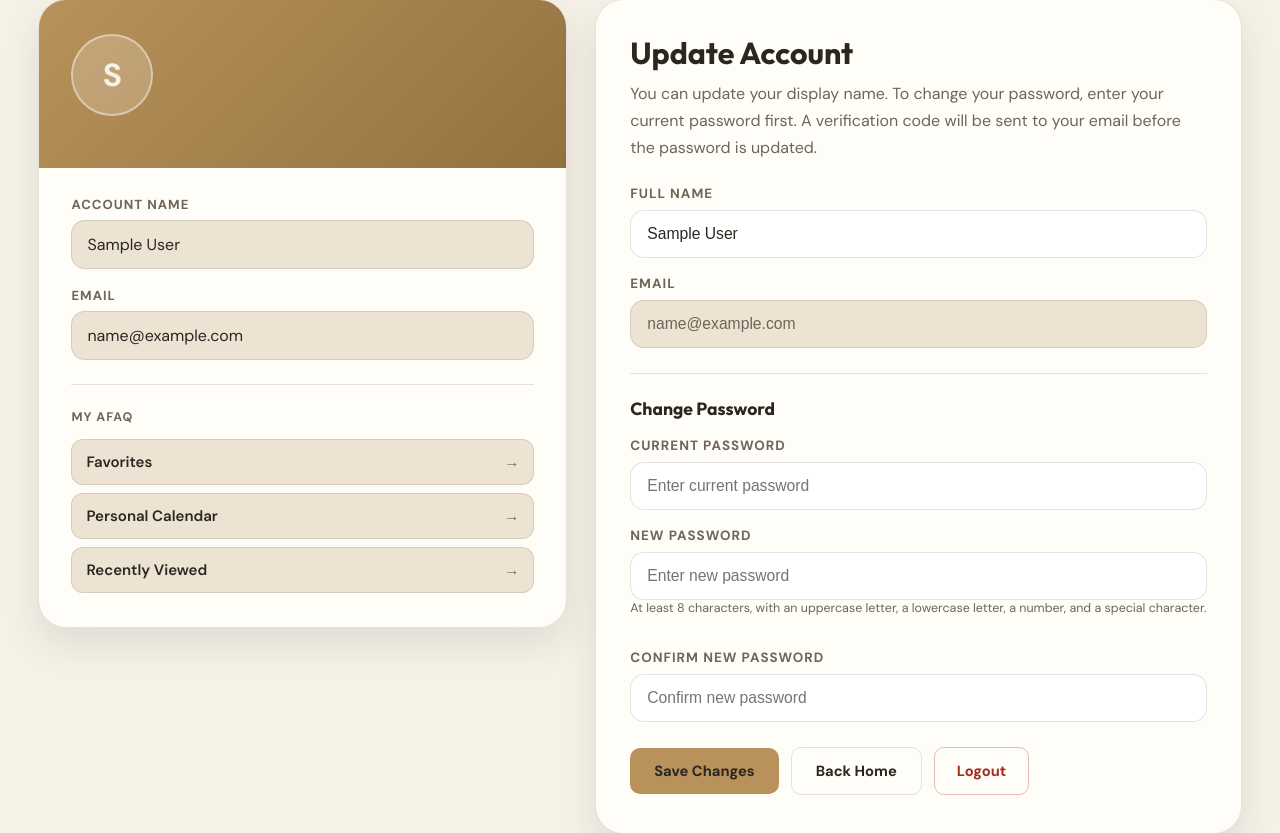
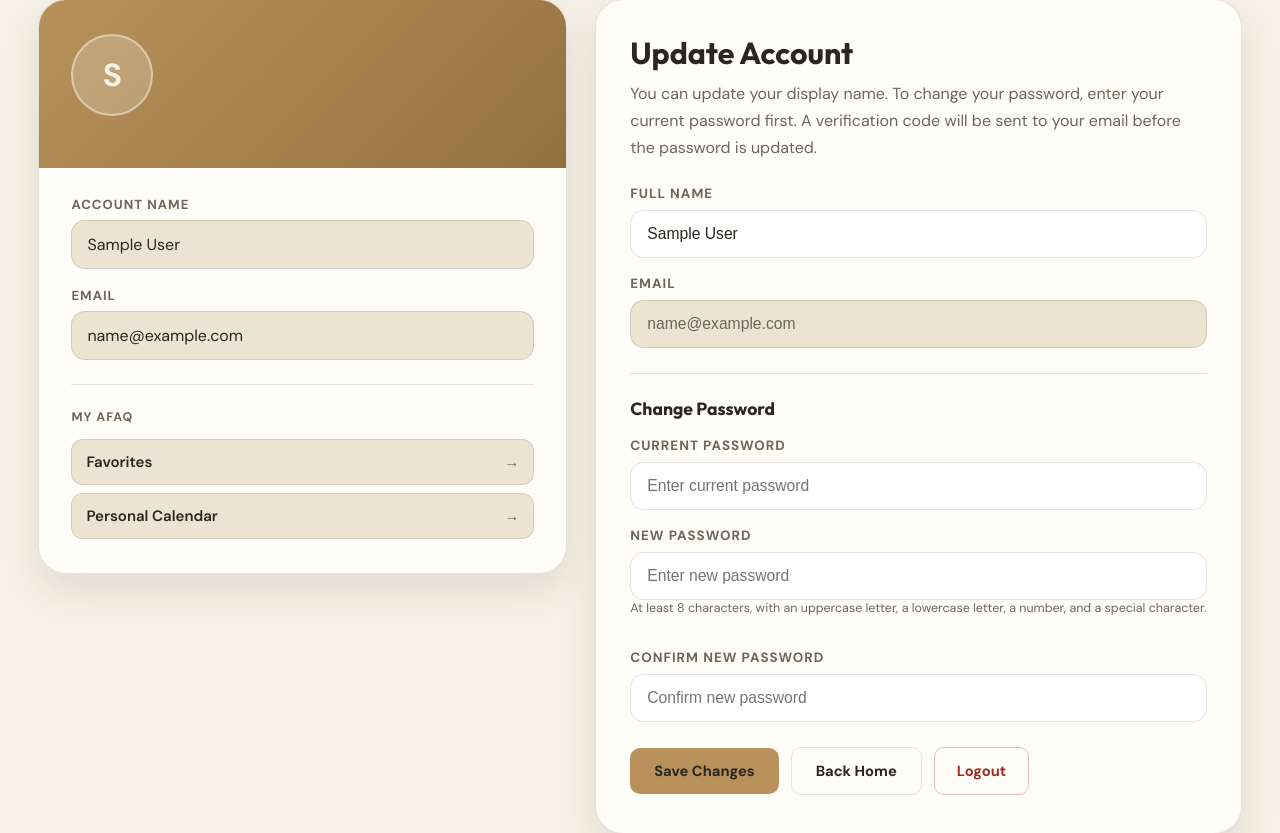
Before and after one commit to Rawasi44/2026-GP2-Group15, a Flask app: page /user/profile in a window 1280 px wide. Shown: the part 438-1271 px from the top of the page. Run offline with Flask 3, Linux system fonts and the light colour scheme; the visitor is signed in with stand-in values (Sample User, id 1).

```diff
--- a/templates/user_profile.html
+++ b/templates/user_profile.html
@@ -274,7 +274,6 @@
         <div class="profile-avatar-large">
           {{ current_user.fullname[0]|upper if current_user.fullname else 'U' }}
         </div>
-
       </div>
 
       <div class="profile-summary-body">
@@ -282,6 +281,7 @@
           <label>Account Name</label>
           <div>{{ current_user.fullname }}</div>
         </div>
+
         <div class="profile-info-row">
           <label>Email</label>
           <div>{{ current_user.email }}</div>
@@ -289,16 +289,14 @@
 
         <div class="profile-quicklinks">
           <span class="profile-quicklinks-label">My AFAQ</span>
+
           <a href="{{ url_for('favorites.favorites_page') }}" class="profile-quicklink">
             <span>Favorites</span>
             <span class="arrow-icon">&rarr;</span>
           </a>
+
           <a href="{{ url_for('calendar.calendar_page') }}" class="profile-quicklink">
             <span>Personal Calendar</span>
-            <span class="arrow-icon">&rarr;</span>
-          </a>
-          <a href="{{ url_for('recently_viewed.recently_viewed_page') }}" class="profile-quicklink">
-            <span>Recently Viewed</span>
             <span class="arrow-icon">&rarr;</span>
           </a>
         </div>
@@ -307,7 +305,10 @@
 
     <div class="profile-form-card">
       <h2>Update Account</h2>
-      <p class="form-note">You can update your display name. To change your password, enter your current password first. A verification code will be sent to your email before the password is updated.</p>
+
+      <p class="form-note">
+        You can update your display name. To change your password, enter your current password first. A verification code will be sent to your email before the password is updated.
+      </p>
 
       {% with messages = get_flashed_messages() %}
         {% if messages %}
@@ -356,6 +357,7 @@
         </div>
 
         <hr class="password-divider">
+
         <h3 class="password-title">Change Password</h3>
 
         <div class="form-group">
@@ -378,6 +380,7 @@
             placeholder="Enter new password"
             class="profile-input"
           >
+
           <small class="field-hint">
             At least 8 characters, with an uppercase letter, a lowercase letter, a number, and a special character.
           </small>
```
